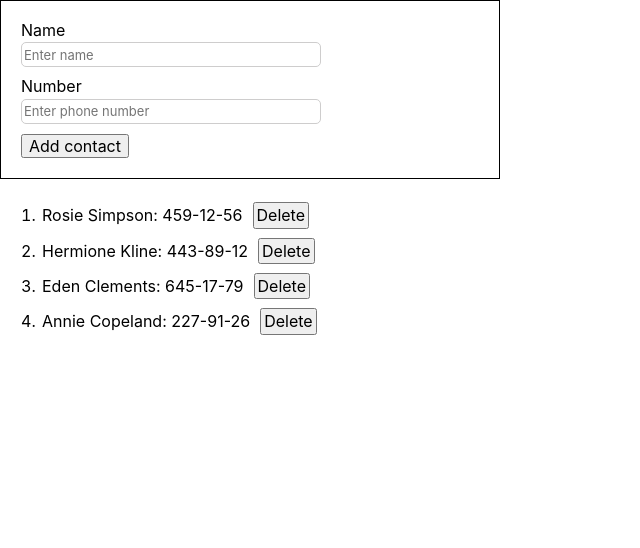
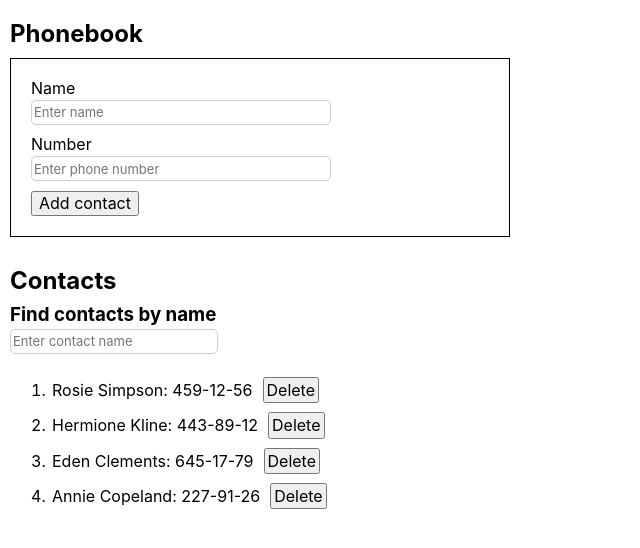
Before and after one commit to yurilov/goit-react-hw-02-phonebook, a React (Create React App) app: page / in a window 1280 px wide. Shown: the top 548 px of the page, without its empty margins (0-640 px from the left). Built offline with nearby package versions, Linux system fonts and the light colour scheme.

Commit message:
completed task

```diff
--- a/src/components/App.jsx
+++ b/src/components/App.jsx
@@ -1,8 +1,10 @@
 import './App.css';
 import React, { Component } from 'react';
 import { Notify } from 'notiflix/build/notiflix-notify-aio';
+import Section from './Section/Section';
 import ContactForm from './ContactForm/ContactForm';
 import ContactsList from './ContactsList/ContactsList';
+import Filter from './Filter/Filter';
 
 class App extends Component {
   state = {
@@ -49,16 +51,28 @@ class App extends Component {
   };
 
   render() {
-    // const { filter } = this.state;
+    const { filter } = this.state;
     const contacts = this.getContacts();
 
     return (
       <>
-        <ContactForm
-          onAdd={this.handleContactAdd}
-          checkUnique={this.checkIfContactIsUnique}
-        />
-        <ContactsList contacts={contacts} onRemove={this.handleContactRemove} />
+        <Section title="Phonebook">
+          <ContactForm
+            onAdd={this.handleContactAdd}
+            checkUnique={this.checkIfContactIsUnique}
+            />
+        </Section>
+        <Section title="Contacts">
+          <Filter
+            filter={filter}
+            onChange={this.handleFilterChange}
+            title="Find contacts by name"
+          />
+          <ContactsList
+            contacts={contacts}
+            onRemove={this.handleContactRemove}
+            />
+        </Section>
       </>
     );
   }
--- a/src/components/Filter/Filter.jsx
+++ b/src/components/Filter/Filter.jsx
@@ -0,0 +1,26 @@
+import propTypes from "prop-types";
+import styles from './Filter.module.css';
+
+const Filter = ({ filter, onChange, title }) => {
+    return (
+        <>
+            <h3 className={styles.title}>{title}</h3>
+            <input
+                className={styles.input}
+                type="text"
+                name="filter"
+                value={filter}
+                onChange={({ target }) => onChange(target.value)}
+                placeholder="Enter contact name"
+                />
+        </>
+    );
+}
+
+Filter.propTypes = {
+    filter: propTypes.string.isRequired,
+    onChange: propTypes.func.isRequired,
+    title: propTypes.string.isRequired,
+};
+
+export default Filter;
--- a/src/components/Filter/Filter.module.css
+++ b/src/components/Filter/Filter.module.css
@@ -0,0 +1,9 @@
+.input {
+    height: 25px;
+    margin-top: 3px;
+    font-weight: 400;
+    font-size: 13px;
+    outline: none;
+    border-radius: 5px;
+    border: 1px solid rgb(206, 205, 205);
+}
--- a/src/components/Section/Section.jsx
+++ b/src/components/Section/Section.jsx
@@ -0,0 +1,18 @@
+import propTypes from "prop-types";
+import styles from './Section.module.css'
+
+const Section = ({ title, children }) => {
+    return (
+        <section className={styles.section}>
+            <h2 className={styles.title}>{title}</h2>
+            {children}
+        </section>
+    );
+};
+
+Section.propTypes = {
+  title: propTypes.string.isRequired,
+  children: propTypes.node.isRequired,
+};
+
+export default Section;
--- a/src/components/Section/Section.module.css
+++ b/src/components/Section/Section.module.css
@@ -0,0 +1,8 @@
+.section {
+    padding: 10px;
+}
+
+.title {
+    margin-bottom: 10px;
+    margin-top: 10px;
+}
```
Also changed, not shown: 1 other file (tests, documents, lock files or other folders).
